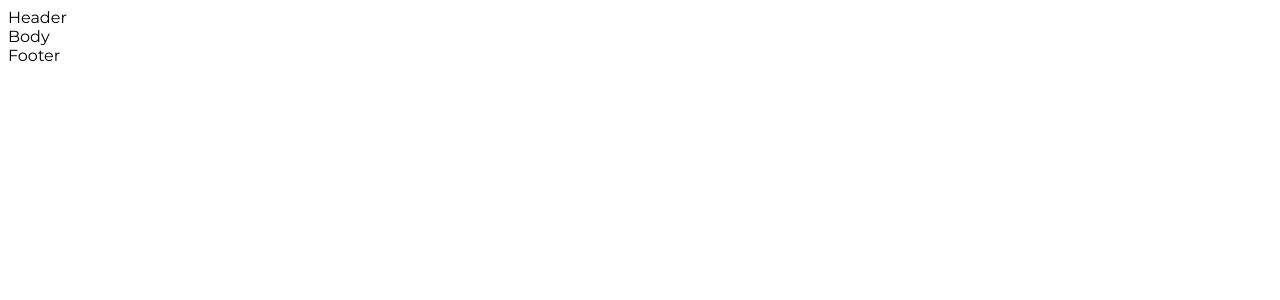
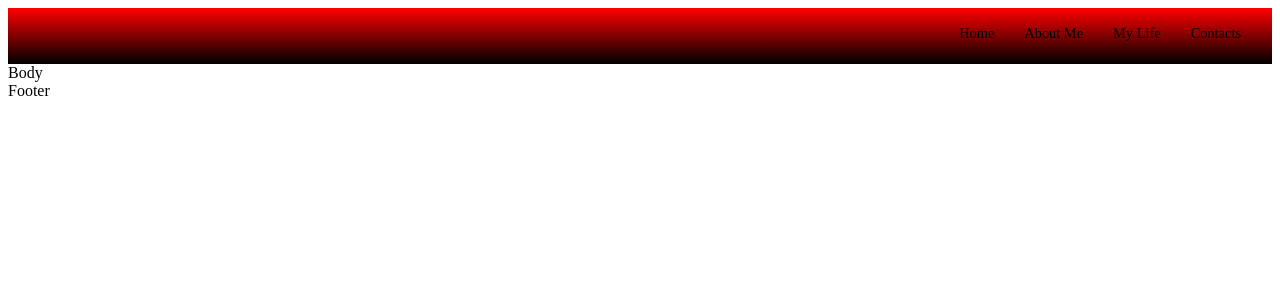
Before and after one commit to MitsukiS16/MitsukiS16.github.io, a React (Create React App) app: page / in a window 1280 px wide. Shown: the top 300 px of the page. Built offline with nearby package versions, Linux system fonts and the light colour scheme.

Commit message:
fix: project footer app

```diff
--- a/src/App.js
+++ b/src/App.js
@@ -1,4 +1,4 @@
-import Header from "./components/Header";
+import Header from "./components/Header/Header";
 import Body from "./components/Body";
 import Footer from "./components/Footer";
 
--- a/src/components/Footer.jsx
+++ b/src/components/Footer.jsx
@@ -1,7 +1,7 @@
 import React from "react";
 
 const Footer = () => {
-    return <div>Footer</div>;
+  return <footer>Footer</footer>;
 };
 
 export default Footer;
--- a/src/components/Header.jsx
+++ /dev/null
@@ -1,7 +0,0 @@
-import React from "react";
-
-const Header = () => {
-    return <div>Header</div>;
-};
-
-export default Header;
--- /dev/null
+++ b/src/components/Header/Header.css
@@ -0,0 +1,46 @@
+header {
+  display: flex;
+  align-items: center;
+  justify-content: space-between;
+  background-image: linear-gradient(red, black);
+}
+
+.navbar {
+  padding-right: 1rem;
+  padding-left: 1rem;
+  margin-left: auto;
+}
+
+.navdiv {
+  display: flex;
+  align-items: center;
+  justify-content: space-between;
+}
+
+li {
+  list-style: none;
+  display: inline-block;
+}
+
+li > a {
+  text-decoration: none;
+  color: black;
+  font-size: 0.9rem;
+  font-weight: 500;
+  margin: 15px;
+}
+
+li::after {
+  content: "";
+  width: 0rem;
+  height: 0.15rem;
+  background-color: white;
+  display: block;
+  border-radius: 0.2rem;
+  margin: 0.2rem auto 0 auto;
+  transition: all 0.3s ease-in-out;
+}
+
+li:hover::after {
+  width: 2rem;
+}
--- /dev/null
+++ b/src/components/Header/Header.jsx
@@ -0,0 +1,29 @@
+import React from "react";
+import './Header.css';
+
+const Header = () => {
+  return (
+    <header>
+      <nav class="navbar">
+        <div class="navdiv">
+          <ul>
+            <li>
+              <a>Home</a>
+            </li>
+            <li>
+              <a>About Me</a>
+            </li>
+            <li>
+              <a>My Life</a>
+            </li>
+            <li>
+              <a>Contacts</a>
+            </li>
+          </ul>
+        </div>
+      </nav>
+    </header>
+  );
+};
+
+export default Header;
--- a/src/index.js
+++ b/src/index.js
@@ -1,8 +1,8 @@
 import React from "react";
 import ReactDOM from "react-dom/client";
-import "./index.css";
+import "./index";
+
 import App from "./App";
-import reportWebVitals from "./reportWebVitals";
 
 const root = ReactDOM.createRoot(document.getElementById("root"));
 root.render(
--- a/src/reportWebVitals.js
+++ /dev/null
@@ -1,13 +0,0 @@
-const reportWebVitals = onPerfEntry => {
-  if (onPerfEntry && onPerfEntry instanceof Function) {
-    import('web-vitals').then(({ getCLS, getFID, getFCP, getLCP, getTTFB }) => {
-      getCLS(onPerfEntry);
-      getFID(onPerfEntry);
-      getFCP(onPerfEntry);
-      getLCP(onPerfEntry);
-      getTTFB(onPerfEntry);
-    });
-  }
-};
-
-export default reportWebVitals;
```
